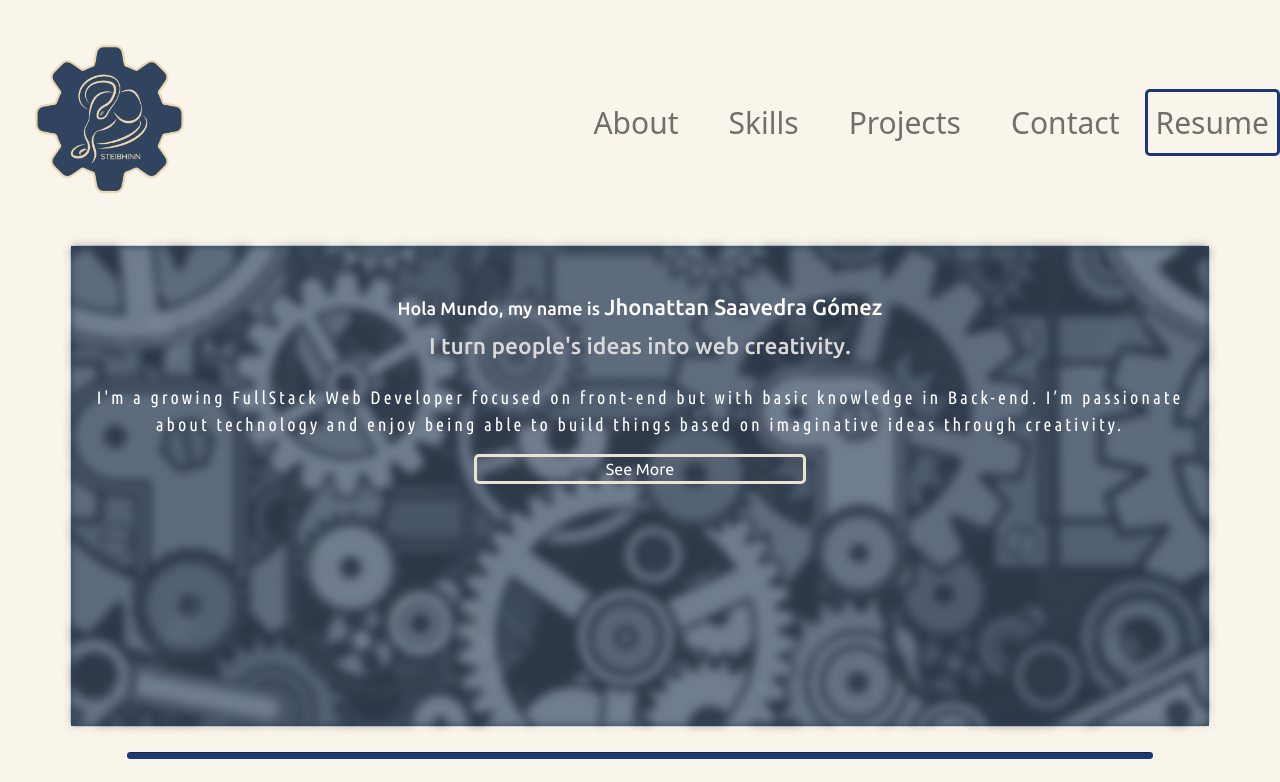
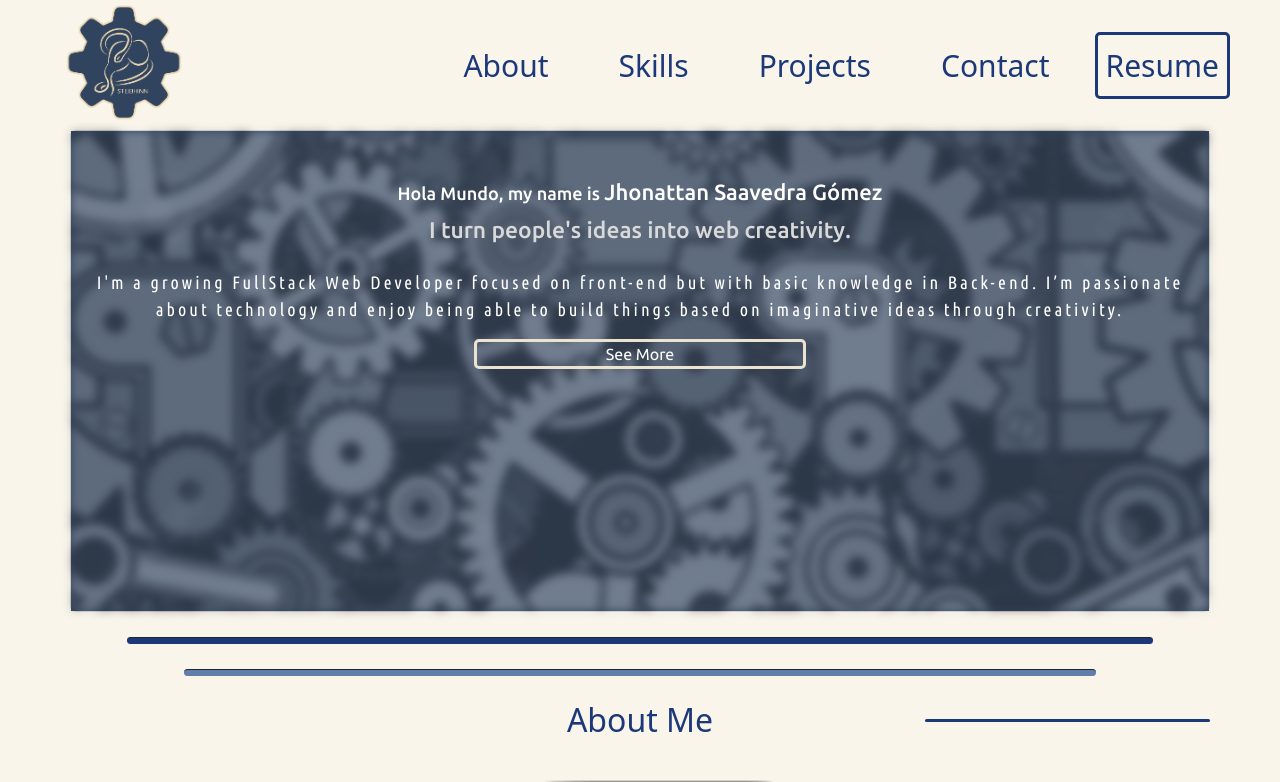
Before and after one commit to JhonattanSSG01/Mi_Portafolio, a React (Create React App) app: page / in a window 1280 px wide. Shown: the top 782 px of the page. Built offline with nearby package versions, Linux system fonts and the light colour scheme.

Commit message:
Arreglando estilos para desktop en el header

```diff
--- a/src/pages/Header.jsx
+++ b/src/pages/Header.jsx
@@ -21,26 +21,22 @@ export function NavHeader() {
     <>
       <header>
         <Navbar className="nav" color="faded" light>
-          <NavbarBrand href="/" className="me-auto" style={{flexBasis: '75%'}}>
-            <img
-              src={LogoHeader}
-              alt="Logo personal"
-              width={'40%'}
-            />
+          <NavbarBrand href="/" className="me-auto" style={{flexBasis: '25%'}}>
+            <img src={LogoHeader} alt="Logo personal"/>
           </NavbarBrand>
           <NavbarToggler onClick={toggleNavbar} className="iconNav" />
           <Collapse className="collapses" isOpen={!collapsed} navbar>
             <Nav className="navCollapse" navbar>
-              <NavItem className="navItem">
+              <NavItem className="navItemGlobal">
                 <NavLink className="border">About</NavLink>
               </NavItem>
-              <NavItem className="navItem">
+              <NavItem className="navItemGlobal">
                 <NavLink className="border">Skills</NavLink>
               </NavItem>
-              <NavItem className="navItem">
+              <NavItem className="navItemGlobal">
                 <NavLink className="border">Projects</NavLink>
               </NavItem>
-              <NavItem className="navItem">
+              <NavItem className="navItemGlobal">
                 <NavLink className="border">Contact</NavLink>
               </NavItem>
               <NavItem className="navItem">
--- a/src/pages/styles.css
+++ b/src/pages/styles.css
@@ -2,8 +2,12 @@ html > body {
   background-color: var(--colorPrimary);
 }
 
-.nav div{
+.nav div {
   padding: 0;
+}
+
+.nav img {
+  width: 100%;
 }
 
 .nav .iconNav {
@@ -17,12 +21,32 @@ html > body {
   text-align: center;
 }
 
+.navItemGlobal .border {
+  border: none !important;
+  font-size: clamp(20px, 5vw, 30px);
+  color: var(--colorSecondary);
+}
+
+.navItem .resume {
+  width: 40%;
+  margin: auto;
+  border: 3px solid var(--colorSecondary);
+  color: var(--colorSecondary);
+  border-radius: 5px;
+  font-size: clamp(20px, 5vw, 30px);
+}
+
 @media only screen and (min-width: 600px) {
   .nav .iconNav {
     display: none;
   }
-  .nav {
-    flex-wrap: nowrap !important;
+  header .nav {
+    height: 130px;
+    padding: 20px 40px;
+    flex-wrap: nowrap ;
+  }
+  .nav img {
+    width: 70%;
   }
   .nav .navCollapse {
     background-color: transparent;
@@ -33,21 +57,22 @@ html > body {
   .nav .collapse:not(.show) {
     display: block;
   }
-  .navItem .border {
-    border: none !important;
+  .navItemGlobal, .navItem {
+    margin: 0 10px;
+    cursor: pointer;
+  }
+  .navItemGlobal .border {
     margin: 0 25px;
-    font-size: 30px;
   }
   .navItem .resume {
-    font-size: 30px;
+    width: auto;
+  }
+  .navItem .resume:hover {
+    background-color: var(--colorSecondary);
+    color: var(--colorPrimary);
   }
 }
 
-.navItem .resume {
-  width: auto;
-  border: 3px solid var(--colorSecondary);
-  border-radius: 5px;
-}
 
 /* .navItem .border{
   width: 100px;
@@ -167,8 +192,8 @@ html > body {
 /* Lineas Generales */
 
 .aboutMe > .titlePrincipal,
-.skills >  .titlePrincipal,
-.contact >  .titlePrincipal{
+.skills > .titlePrincipal,
+.contact > .titlePrincipal {
   text-align: center;
   font-size: 32px;
   color: var(--colorSecondary);
```
